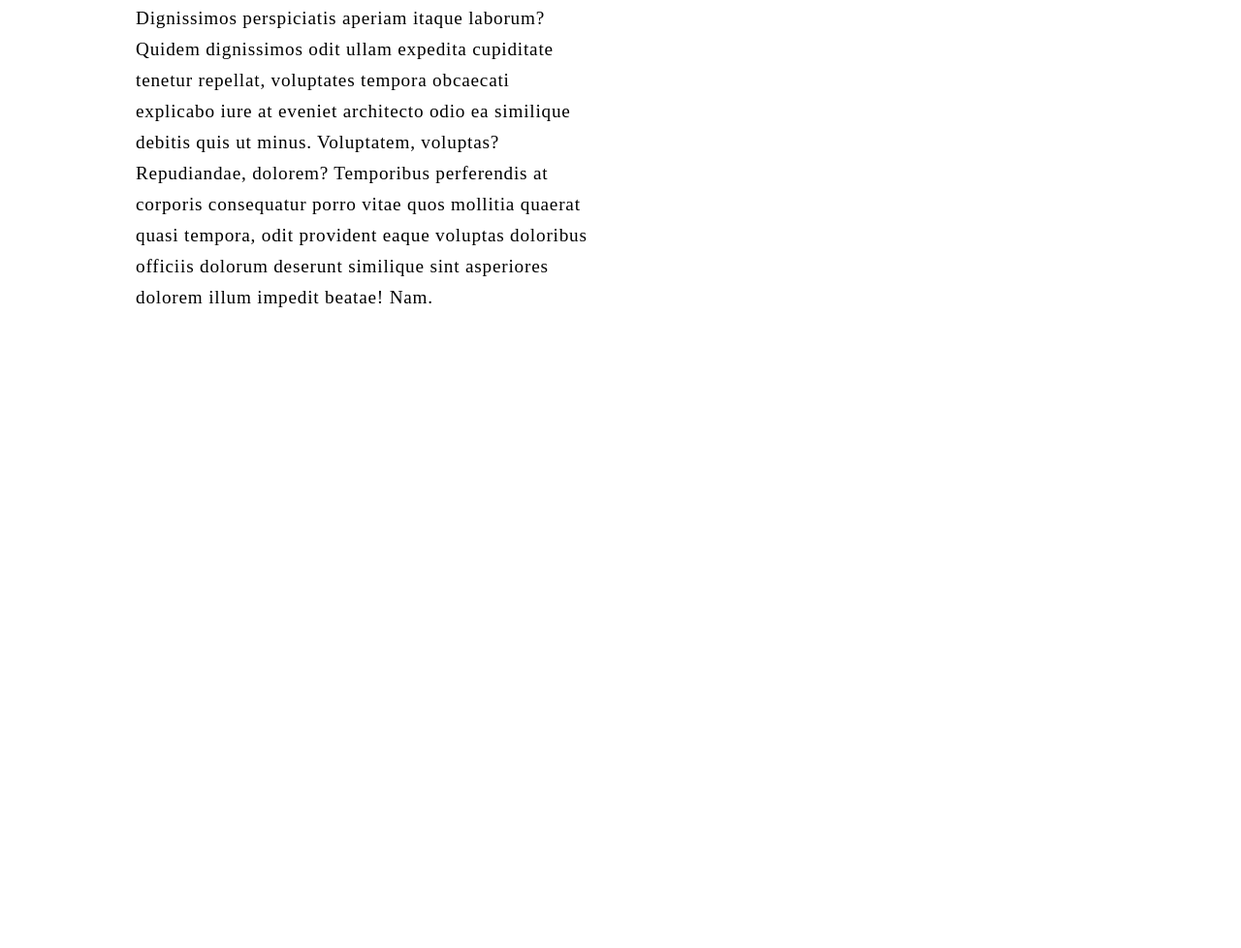
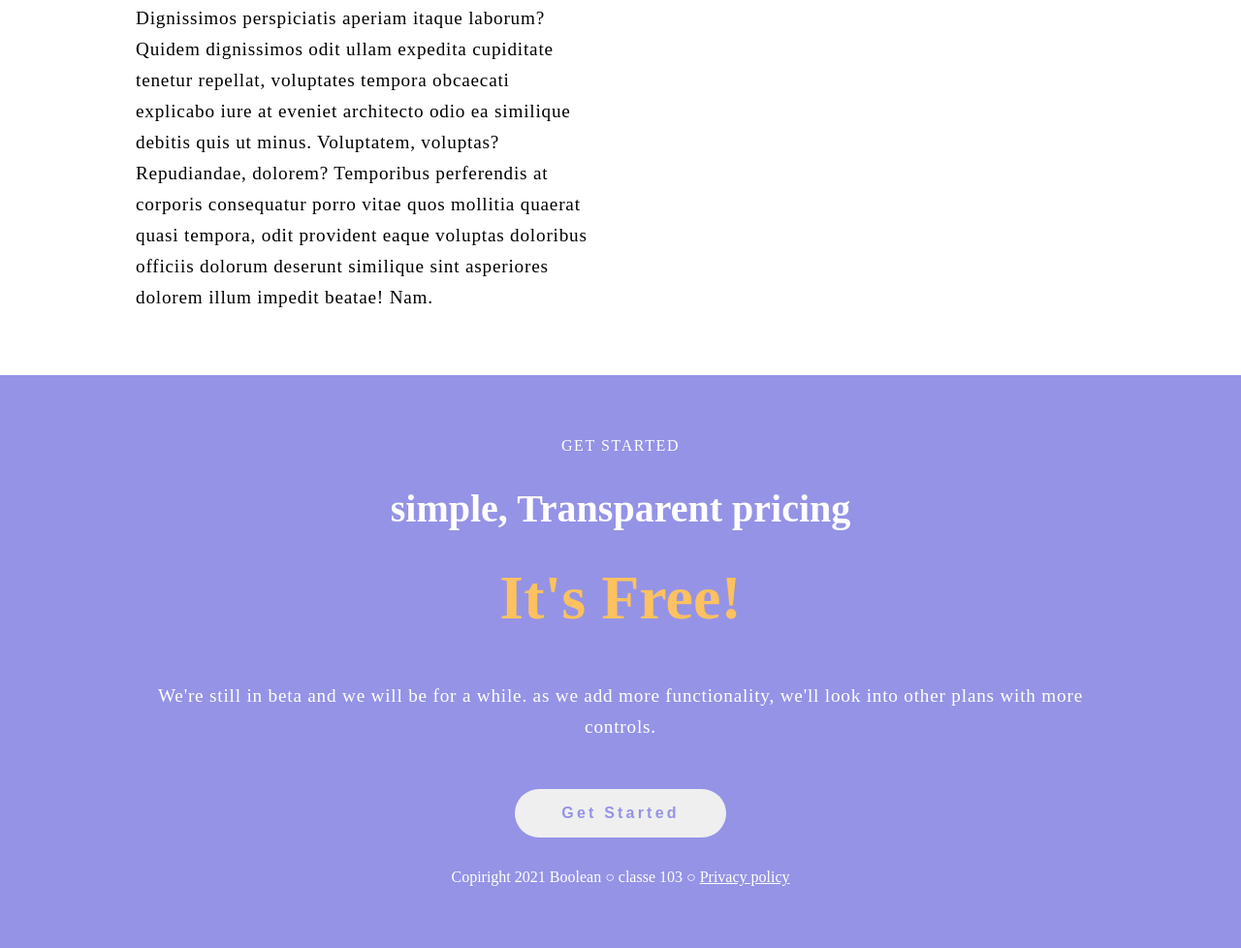
Before and after one commit to Pis4ni/htmlcss-responsive-layout, a plain HTML site: page index.html in a window 1280 px wide. Shown: the part 4743-5721 px from the top of the page at 97% size. Before the commit the page ends 5130 px from the top, so only its background shows below. Drawn offline with Linux system fonts and the light colour scheme.

Commit message:
add: section get_started

```diff
--- a/css/style.css
+++ b/css/style.css
@@ -238,6 +238,20 @@ section:nth-child(even):not(:first-child):not(#planning) .card{
     background-color: #9593e6;
     color: #fff;
 }
+.big-gold{
+    font-size: 4rem;
+    font-weight: 700;
+    color:#fdc15f ;
+}
+#get_started>div>*{
+    padding: 1rem 0;
+}
+#get_started button{
+    color: #9593e6;
+}
+#get_started a{
+    color: #fff;
+}
 
 /* main #############! utils ########### */
 .txt-align{
--- a/index.html
+++ b/index.html
@@ -388,6 +388,36 @@
             </div>
 
         </section>
+        <section id="get_started">
+            <div class="container">
+                <div class="sec-title">
+                    GET STARTED
+                </div>
+                <h2 class="txt-align">
+                    simple, Transparent pricing
+                </h2>
+                <div class="big-gold txt-align">
+                    It's Free!
+                </div>
+                <p class="txt-align">
+                    We're still in beta and we will be for a while.
+                    as we add more functionality, we'll look into
+                    other plans with more controls.
+                </p>
+                <div class="txt-align">
+
+                    <button>
+                        Get Started
+                    </button>
+                </div>
+                <div class="txt-align">
+                    Copiright 2021 Boolean &cir; classe 103 &cir;
+                    <a href="#">Privacy policy</a>
+                </div>
+
+            </div>
+
+        </section>
     </main>
 
 </body>
```
